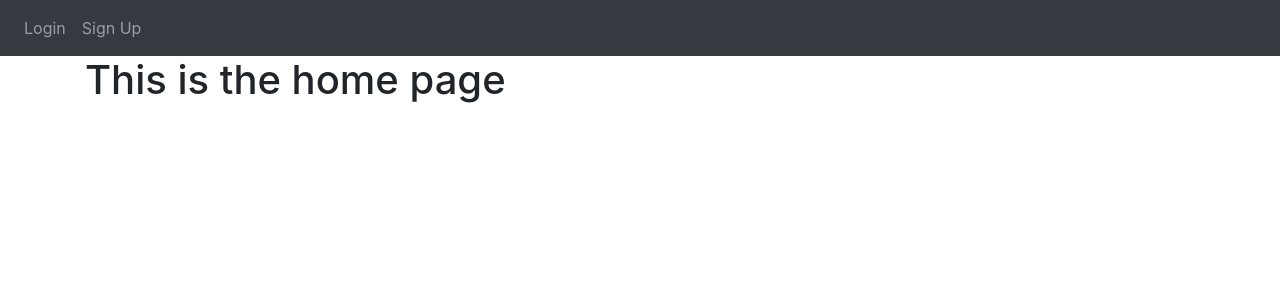
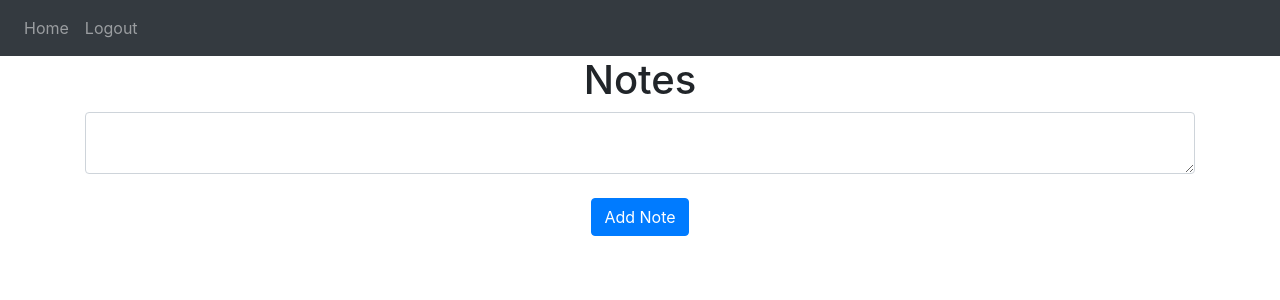
Before and after one commit to HuanSunGo/Flask-Web-App, a Flask app: template website/templates/home.html in a window 1280 px wide. Shown: the top 300 px of the page. Run offline with Flask 2, Linux system fonts and the light colour scheme; the template is opened without the code that fills it: values that come from a table or form of the project are taken from there, others are empty; data comes from the database, SQL or seed files in the repository; both versions use the stored data as it was after the commit; some libraries are stand-ins or nearby versions.

Commit message:
add delete method

```diff
--- /dev/null
+++ b/requirement.txt
@@ -0,0 +1,3 @@
+flask
+Flask-SQLAlchemy
+flask-login
--- a/website/__init__.py
+++ b/website/__init__.py
@@ -8,7 +8,7 @@ DB_NAME = "database.db"
 
 def create_app():
     app = Flask(__name__)
-    app.config['SECRET_KEY'] = ['hiangfaihueagurntagtngxa']
+    app.config['SECRET_KEY'] = 'whateveritisjustkeepitsecrete'
     app.config['SQLALCHEMY_DATABASE_URI'] = f'sqlite:///{DB_NAME}'
     db.init_app(app)
 
--- a/website/templates/home.html
+++ b/website/templates/home.html
@@ -1,4 +1,21 @@
 {% extends "base.html" %} {% block title %} Home {% endblock %}
 {% block content %}
-<h1>This is the home page</h1>
+<h1 align="center">Notes</h1>
+<ul class="list-group list-group-flush" id="notes">
+    {% for note in user.notes %}
+    <li class="list-group-item">
+        {{note.data}}
+        <button type="button" class="close" onClick="deleteNote({{ note.id }})">
+            <span aria-hidden="true">&times;</span>
+        </button>
+    </li>
+    {% endfor %}
+</ul>
+<form method="POST">
+    <textarea name="note" id="note" class="form-control"></textarea>
+    <br />
+    <div align ="center">
+        <button type="submit" class="btn btn-primary">Add Note</button>
+    </div>
+</form>
 {% endblock %}
```
Also changed, not shown: website/auth.py (+4 -4 lines), website/static/index.js (+8 -0 lines), website/views.py (+28 -2 lines), README.md (added), instance/database.db.
